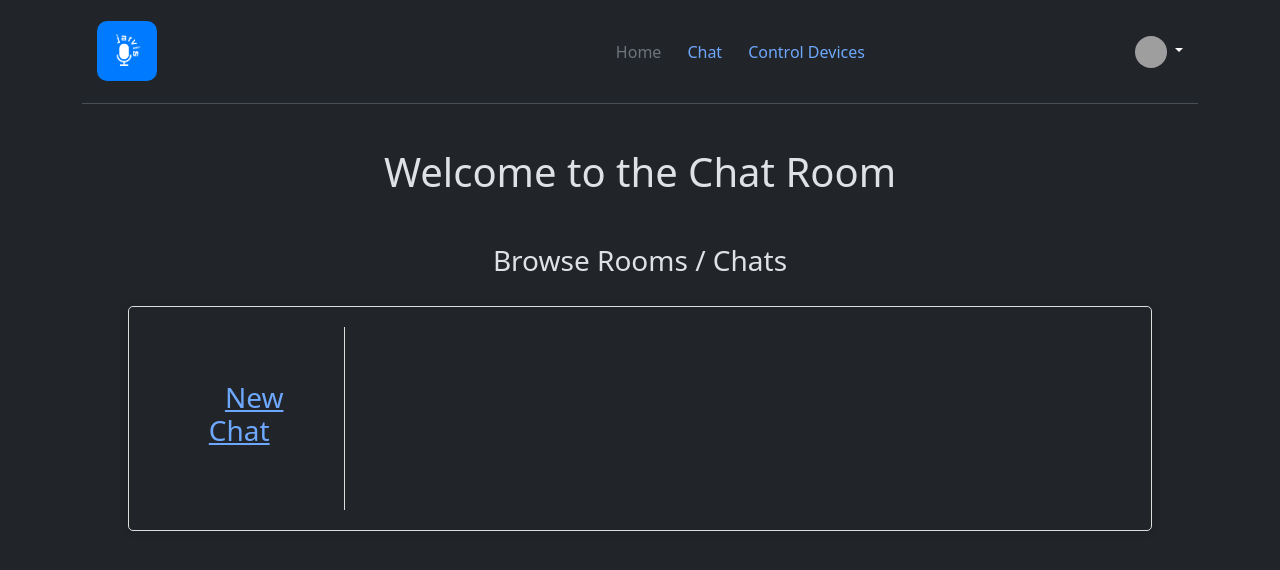
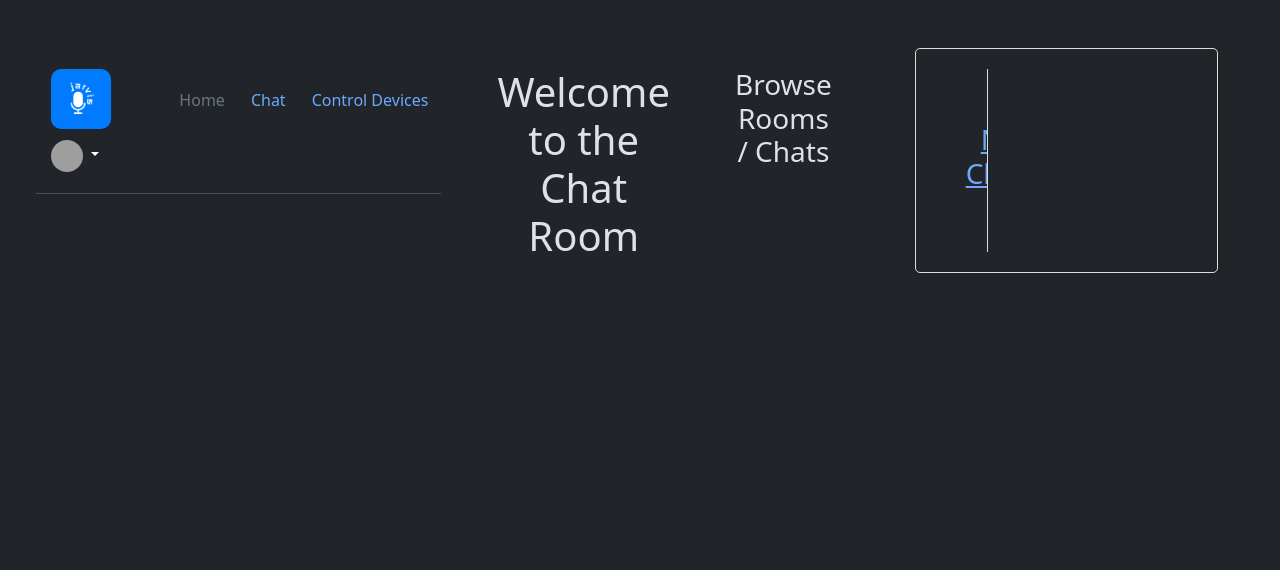
Before and after one commit to Algeo3603/Voice-Assistant, a Django app: page /chat-room/ in a window 1280 px wide. Shown: the top 570 px of the page. Run offline with Django 5.2, Linux system fonts and the light colour scheme; the visitor is signed in with stand-in values (Sample User, id 1); data that the repository does not hold is empty; grey boxes are pictures that could not be loaded.

Commit message:
css edit

```diff
--- a/base/templates/base/chat_room.html
+++ b/base/templates/base/chat_room.html
@@ -9,6 +9,7 @@
     <link href="https://cdn.jsdelivr.net/npm/bootstrap@5.3.3/dist/css/bootstrap.min.css" rel="stylesheet" integrity="sha384-QWTKZyjpPEjISv5WaRU9OFeRpok6YctnYmDr5pNlyT2bRjXh0JMhjY6hW+ALEwIH" crossorigin="anonymous">
 </head>
 <body>
+    <div class="d-flex flex-column flex-md-row p-4 gap-4 py-md-5 align-item-center justify-content-center">
     {% include 'index_new.html' %}
     {% block content %}
         <h1>Welcome to the Chat Room</h1>
@@ -47,5 +48,6 @@
         document.getElementById('chat-history').scrollTop = document.getElementById('chat-history').scrollHeight;
     </script>  {% endcomment %}
       <script src="https://cdn.jsdelivr.net/npm/bootstrap@5.3.3/dist/js/bootstrap.bundle.min.js" integrity="sha384-YvpcrYf0tY3lHB60NNkmXc5s9fDVZLESaAA55NDzOxhy9GkcIdslK1eN7N6jIeHz" crossorigin="anonymous"></script>
+    </div>
 </body>
 </html>
--- a/base/templates/base/control.html
+++ b/base/templates/base/control.html
@@ -9,6 +9,7 @@
     <link href="https://cdn.jsdelivr.net/npm/bootstrap@5.3.3/dist/css/bootstrap.min.css" rel="stylesheet" integrity="sha384-QWTKZyjpPEjISv5WaRU9OFeRpok6YctnYmDr5pNlyT2bRjXh0JMhjY6hW+ALEwIH" crossorigin="anonymous">
 </head>
 <body>
+    <div class="d-flex flex-column flex-md-row p-4 gap-4 py-md-5 align-item-center justify-content-center">
     {% include 'index_new.html' %}
     <h1 style="text-align: center;">Control Page</h1>
     <h2 style="margin-left: 1.5rem;">Devices</h2>
@@ -40,5 +41,6 @@
             <button type="button" class="btn btn-primary">Create Connection String</button>
         </a>
     {% endif %}
+   </div>
 </body>
 </html>
```
